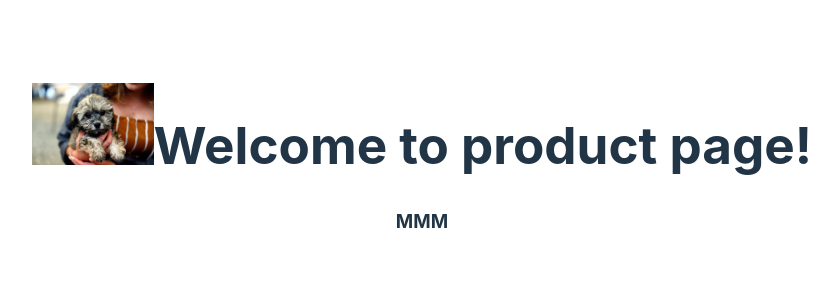
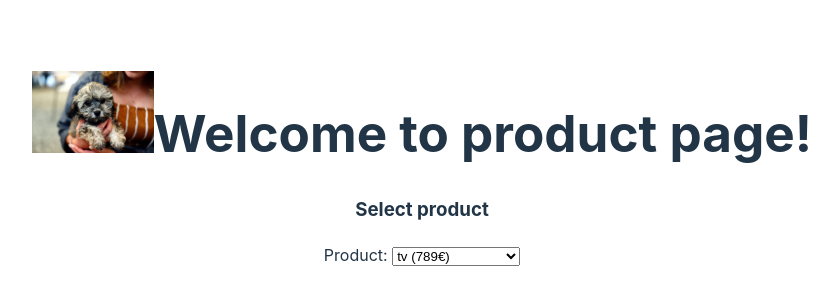
Before and after one commit to jupe91/dynamic-web-page-assignment, a React (Vite) app: page / in a window 1280 px wide. Shown: the part 248-548 px from the top of the page, without its empty margins (218-1057 px from the left). Built offline with nearby package versions, Linux system fonts and the light colour scheme.

Commit message:
Added product dropdown -used varible 'productList' which contains objects with names and prices

```diff
--- a/src/ProductForm.jsx
+++ b/src/ProductForm.jsx
@@ -1,9 +1,27 @@
 import React from 'react';
 
 class ProductForm extends React.Component {
+
     render() {
+    const productsList = [
+        {productName: 'tv', productPrice: 789},
+        {productName: 'telephone', productPrice: 240},
+        {productName: 'computer', productPrice: 1000}
+    ];
+
+
         return (
-            <h3>MMM</h3>
+            <>
+            <h3>Select product</h3>
+            <label>Product: </label>
+            <select>
+                {productsList.map( product => (
+                    <option value={product.productName}>
+                        {product.productName} ({product.productPrice}€)
+                    </option>
+                ))}
+            </select>
+            </>
         );
     }
 }
```
